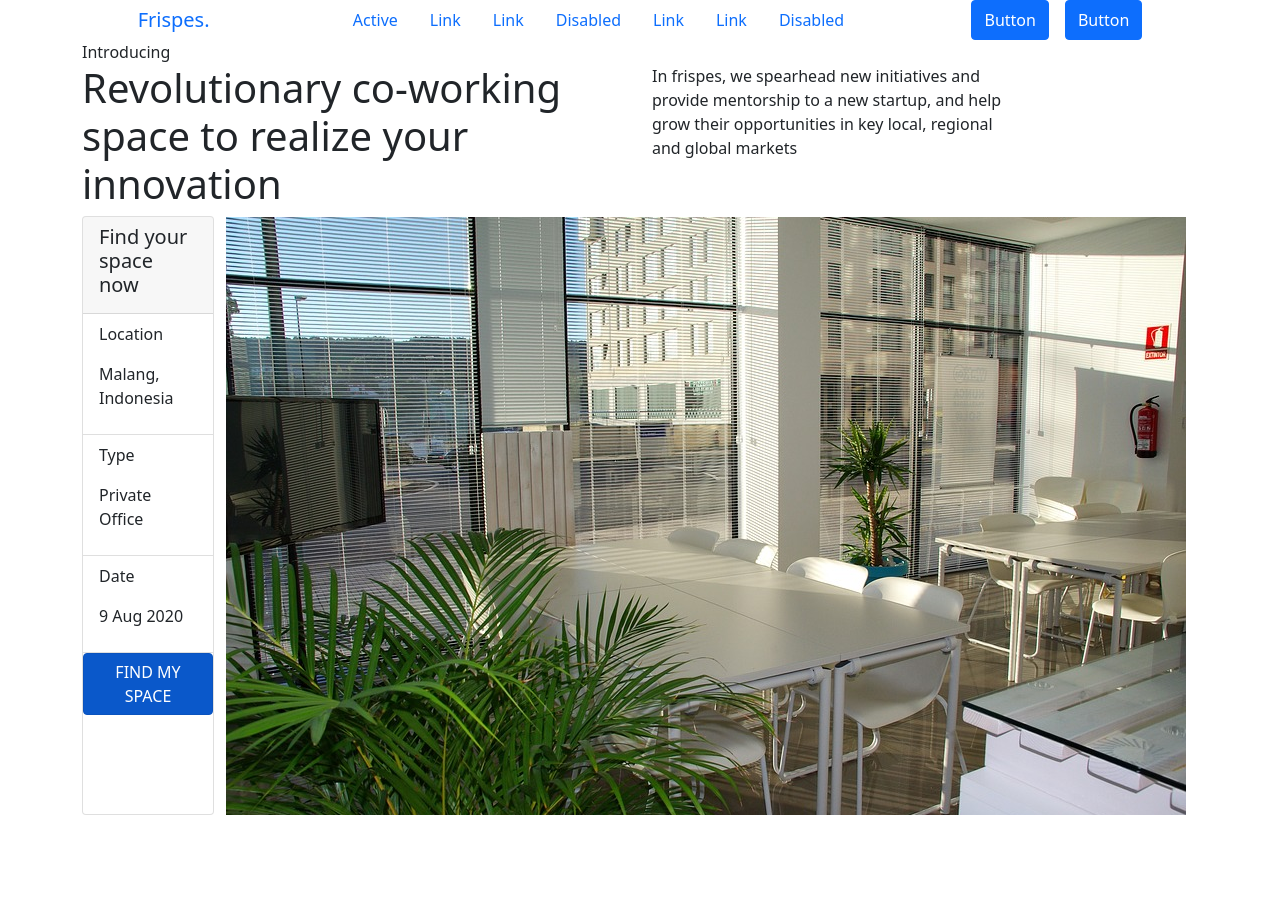
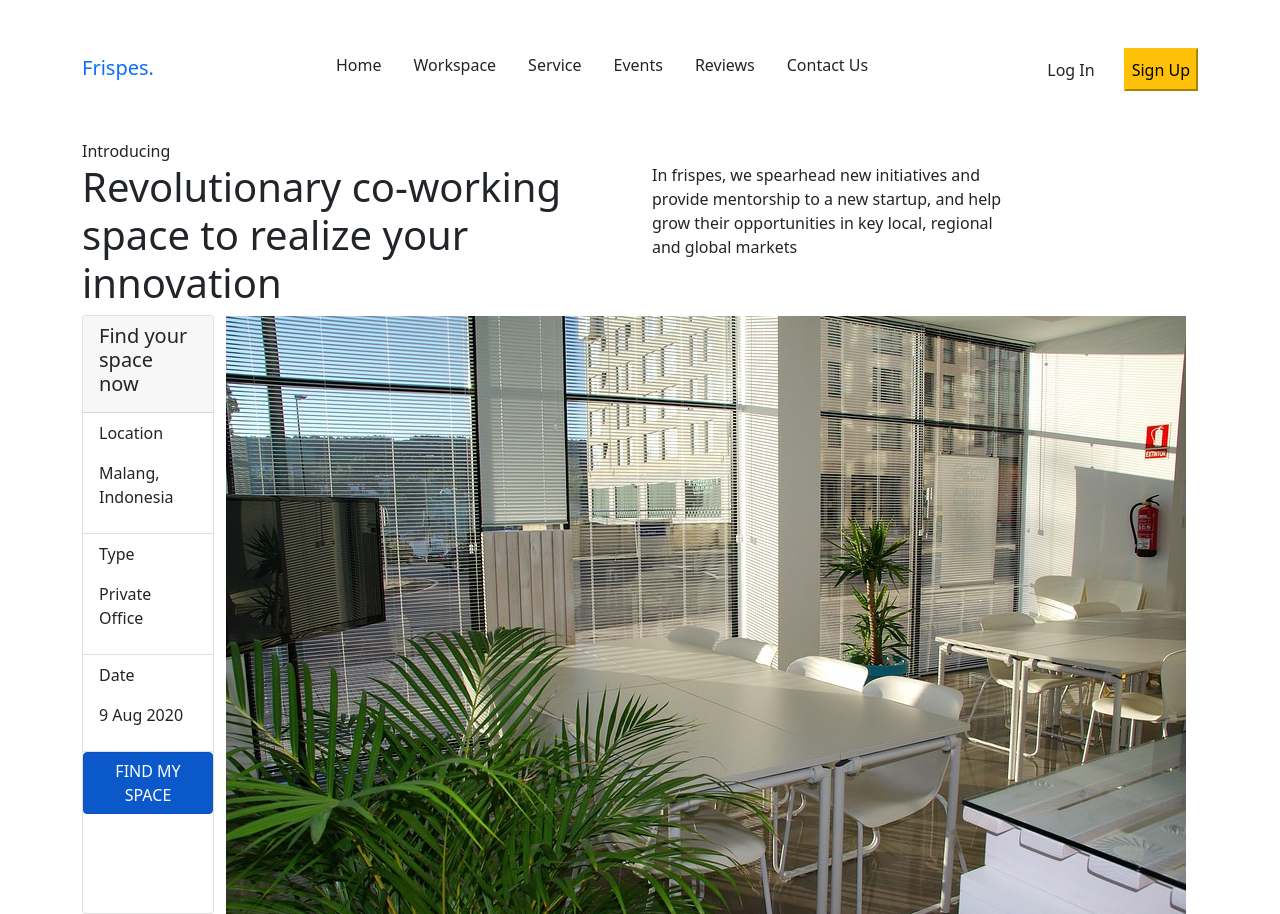
Before and after one commit to carlos0320/FripesLanding, a plain HTML site: page index.html in a window 1280 px wide. Before the commit the page ends 815 px from the top, so only its background shows below. Drawn offline with nearby package versions, Linux system fonts and the light colour scheme.

Commit message:
aplicamos metologolia BEM, modificamos estilo al header

```diff
--- a/index.html
+++ b/index.html
@@ -10,102 +10,96 @@
 </head>
 <body>
 
+
 <!--*************************************************** Modulo 1. Introducing ************************************************************-->
 
 
-<div class="container">
+<div class="introducing container">
 
-        <header class="d-flex justify-content-around">
+        <!-- introducing header -->
+        <header class="introducing__header d-flex justify-content-between py-5">
 
-            <a class="navbar-brand" href="#">Frispes.</a>
+            <a class="introducing__logo navbar-brand" href="#">Frispes.</a>
 
-            <ul class="nav justify-content-center">
-                <li class="nav-item">
-                  <a class="nav-link" href="#">Active</a>
+            <ul class="introducing__ready nav justify-content-center">
+                <li class="introducing__ready--item nav-item">
+                	<a class="introducing__ready--link nav-link text-dark h6" href="#">Home</a>
                 </li>
-                <li class="nav-item">
-                  <a class="nav-link" href="#">Link</a>
+                <li class="introducing__ready--item nav-item">
+                	<a class="introducing__ready--link nav-link text-dark h6" href="#">Workspace</a>
                 </li>
-                <li class="nav-item">
-                  <a class="nav-link" href="#">Link</a>
+                <li class="introducing__ready--item nav-item">
+                	<a class="introducing__ready--link nav-link text-dark h6" href="#">Service</a>
                 </li>
-                <li class="nav-item">
-                  <a class="nav-link" href="#" >Disabled</a>
+                <li class="introducing__ready--item nav-item">
+                	<a class="introducing__ready--link nav-link text-dark h6" href="#" >Events</a>
                 </li>
-                <li class="nav-item">
-                    <a class="nav-link" href="#">Link</a>
+                <li class="introducing__ready--item nav-item">
+                	<a class="introducing__ready--link nav-link text-dark h6" href="#">Reviews</a>
                 </li>
-                  <li class="nav-item">
-                    <a class="nav-link" href="#">Link</a>
-                  </li>
-                  <li class="nav-item">
-                    <a class="nav-link" href="#" >Disabled</a>
+                <li class="introducing__ready--item nav-item">
+                	<a class="introducing__ready--link nav-link text-dark h6" href="#">Contact Us</a>
                 </li>
             </ul>
 
-            <div class="d-grid gap-2 d-md-flex justify-content-md-end">
-                <button class="btn btn-primary me-md-2" type="button">Button</button>
-                <button class="btn btn-primary" type="button">Button</button>
+            <div class="introducing__button d-grid gap-2 d-md-flex justify-content-md-end">
+                <button class="introducing__button--log btn  me-md-2" type="button">Log In</button>
+                <button class="introducing__button--signUp  btn-warning" type="button">Sign Up</button>
             </div>
         </header>
 
-        <!-- introducing -->
-        <div class="content ">
+        <!-- introducing block-->
+        <div class="introducing__block content ">
 
-            <div class="row ">
-                <div class="col-12">
+			<!-- introducing content-->
+            <div class="introducing__content row ">
+                <div class="introducing__content--introducing col-12">
                 	Introducing
                 </div>
-                <div class="col-6">
-                   <h1> Revolutionary co-working space to realize your innovation</h1>
+                <div class="introducing__content--revolutionary col-6">
+                	<h1>Revolutionary co-working space to realize your innovation</h1>
                 </div>
-                <div class="col-4">
+                <div class="introducing__content--frispes col-4">
                     <p>In frispes, we spearhead new initiatives and provide mentorship to a new startup, and help grow their opportunities in key local, regional and global markets</p>
                 </div>
             </div>
 
-             <div class="card-img d-flex">
+            <!-- introducing card -->
+            <div class="introducing__card card-img d-flex">
 
-                 <!-- card -->
                 <div class="card" style="width: 18rem;">
-                     <div class="card-header">
+                    <div class="introducing__card--title card-header">
                     	<h5>Find your space now</h5>
                     </div>
-                     <ul class="list-group list-group-flush">
-                       <li class="list-group-item  ">
+                    <ul class="introducing__card--ready list-group list-group-flush">
+                    	<li class="introducing__card--item list-group-item  ">
                            <p>Location</p>
                            <p>Malang, Indonesia</p>
                     	</li>
-                       <li class="list-group-item">
+                    	<li class="introducing__card--item list-group-item">
                            <p>Type</p>
                            <p>Private Office</p>
                         </li>
-                       <li class="list-group-item">
+                       	<li class="introducing__card--item list-group-item">
                            <p>Date</p>
                            <p>9 Aug 2020</p>
                         </li>
-                       <a href="#" class="btn btn-primary active" role="button" data-bs-toggle="button" aria-pressed="true">FIND MY SPACE</a>
+                    	<a href="#" class="introducing__card--link btn btn-primary active" role="button" data-bs-toggle="button" aria-pressed="true">
+							FIND MY SPACE
+						</a>
                     </ul>
                 </div>
 
                 <!-- imagen del co-working -->
-                   <div class="container">
+                <div class="introducing__imagen container">
                 	<img src="assets/co-working.png" alt="co-working">
+                </div>
+            </div>
         </div>
 </div>
 
 
-        </div>
-</div>
-
-
-
-
-
-
-
-
-
+<!--*************************************************** Fin   Modulo 1.************************************************************-->
 
 
 </body>
```
Lines whose indentation alone changed are shown as unchanged.
